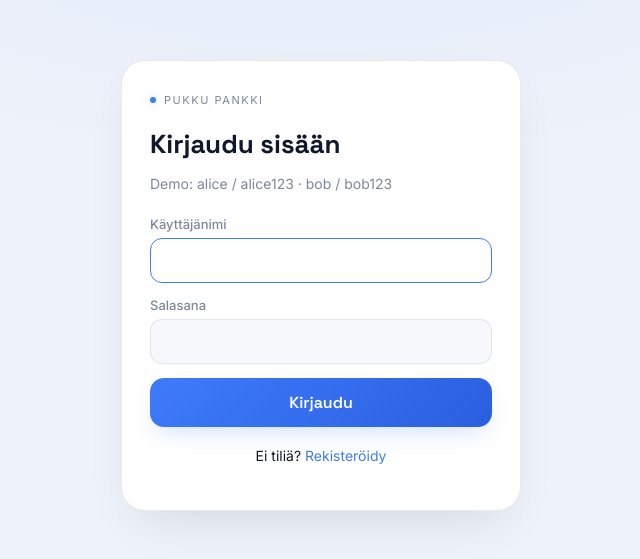
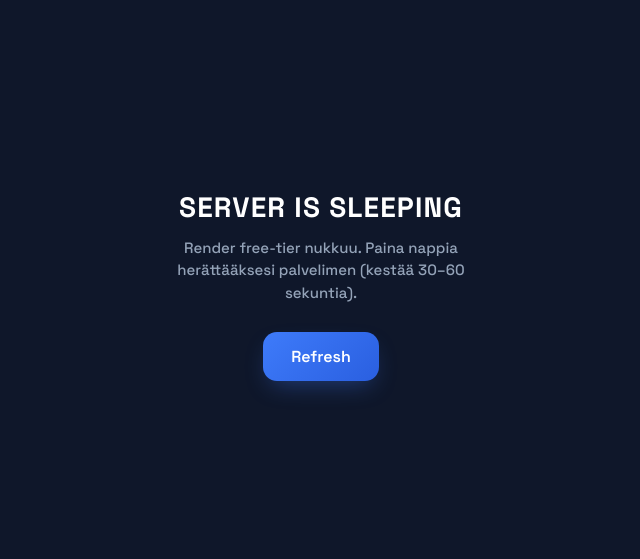
Before and after one commit to pekkakissa710-lab/pukku, a website: page login.html in a window 1280 px wide. Shown: the part 115-674 px from the top of the page, without its empty margins (319-959 px from the left). Drawn offline with Linux system fonts and the light colour scheme; no server answers.

Commit message:
Refactor CSS and implement server sleep overlay
Removed unused CSS variables and added a sleep overlay for server downtime notifications.

```diff
--- a/login.html
+++ b/login.html
@@ -6,7 +6,7 @@
   <title>Kirjaudu — Pukku Pankki</title>
   <link href="https://fonts.googleapis.com/css2?family=Space+Grotesk:wght@500;600;700&family=Inter:wght@400;500;600&display=swap" rel="stylesheet">
   <style>
-    :root{--ink:#EEF2FA;--panel:#fff;--blue:#3E7BFA;--blue-soft:#2A5FE0;--blue-glow:rgba(62,123,250,.28);--line:rgba(16,24,40,.09);--text:#10182B;--muted:#7C879E;--error:#EF4444}
+    :root{--ink:#EEF2FA;--panel:#fff;--blue:#3E7BFA;--blue-soft:#2A5FE0;--blue-glow:rgba(62,123,250,.28);--line:rgba(16,24,40,.09);--text:#10182B;--muted:#7C879E}
     *{box-sizing:border-box}body{margin:0;min-height:100vh;display:flex;align-items:center;justify-content:center;background:radial-gradient(1200px 600px at 50% -10%,rgba(62,123,250,.08),transparent 60%),var(--ink);font-family:Inter,sans-serif;color:var(--text);padding:24px}
     .card{width:100%;max-width:400px;background:var(--panel);border-radius:24px;padding:32px 28px;border:1px solid var(--line);box-shadow:0 20px 50px -20px rgba(16,24,40,.15)}
     .eyebrow{font-size:11px;letter-spacing:.14em;text-transform:uppercase;color:var(--muted);display:flex;align-items:center;gap:8px;margin-bottom:20px}
@@ -17,13 +17,36 @@
     input{width:100%;padding:12px 14px;border:1px solid var(--line);border-radius:12px;font-size:15px;background:#F6F8FC;margin-bottom:14px;font-family:inherit}
     input:focus{outline:none;border-color:var(--blue);background:#fff}
     .btn{width:100%;padding:14px;border:none;border-radius:14px;font-family:'Space Grotesk',sans-serif;font-size:16px;font-weight:600;color:#fff;background:linear-gradient(135deg,var(--blue),var(--blue-soft));cursor:pointer;box-shadow:0 10px 25px -8px var(--blue-glow)}
-    .btn:active{transform:scale(.98)}
     .error{background:rgba(239,68,68,.1);color:#B91C1C;border:1px solid rgba(239,68,68,.25);padding:12px 16px;border-radius:12px;font-size:14px;margin-bottom:16px;display:none}
-    a{color:var(--blue);text-decoration:none}a:hover{text-decoration:underline}
+    a{color:var(--blue);text-decoration:none}
     .footer{text-align:center;margin-top:20px;font-size:14px}
+
+    /* FULL SCREEN SLEEP OVERLAY */
+    #sleepOverlay{
+      position:fixed;inset:0;z-index:9999;
+      background:#0f172a;
+      display:none;flex-direction:column;align-items:center;justify-content:center;
+      color:#fff;text-align:center;padding:32px;
+      font-family:'Space Grotesk',sans-serif;
+    }
+    #sleepOverlay h1{font-size:28px;margin:0 0 12px;letter-spacing:.04em}
+    #sleepOverlay p{color:#94a3b8;font-size:15px;margin:0 0 28px;max-width:320px;line-height:1.5}
+    #sleepOverlay button{
+      padding:14px 28px;border:none;border-radius:14px;
+      background:linear-gradient(135deg,#3E7BFA,#2A5FE0);
+      color:#fff;font-family:'Space Grotesk',sans-serif;font-size:16px;font-weight:600;
+      cursor:pointer;box-shadow:0 10px 25px -8px rgba(62,123,250,.4);
+    }
   </style>
 </head>
 <body>
+  <!-- SLEEP OVERLAY -->
+  <div id="sleepOverlay">
+    <h1>SERVER IS SLEEPING</h1>
+    <p>Render free-tier nukkuu. Paina nappia herättääksesi palvelimen (kestää 30–60 sekuntia).</p>
+    <button id="refreshBtn">Refresh</button>
+  </div>
+
   <div class="card">
     <div class="eyebrow"><span class="dot"></span>Pukku Pankki</div>
     <h1>Kirjaudu sisään</h1>
@@ -38,11 +61,35 @@
     </form>
     <p class="footer">Ei tiliä? <a href="register.html">Rekisteröidy</a></p>
   </div>
+
   <script>
+    const overlay = document.getElementById('sleepOverlay');
+
+    async function checkServer() {
+      try {
+        const res = await fetch('/api/health', { credentials: 'include' });
+        if (res.ok) {
+          overlay.style.display = 'none';
+          return true;
+        }
+      } catch {}
+      overlay.style.display = 'flex';
+      return false;
+    }
+
+    document.getElementById('refreshBtn').onclick = () => {
+      overlay.querySelector('p').textContent = 'Herätetään serveriä… odota 30–60s';
+      fetch('/api/health').catch(()=>{});
+      setTimeout(() => location.reload(), 5000);
+    };
+
+    checkServer();
+
     document.getElementById('form').onsubmit = async (e) => {
       e.preventDefault();
       const error = document.getElementById('error');
       error.style.display = 'none';
+      try {
         const res = await fetch('/api/login', {
           method: 'POST',
           headers: {'Content-Type': 'application/json'},
@@ -58,6 +105,9 @@
           error.textContent = data.error || 'Virhe';
           error.style.display = 'block';
         }
+      } catch {
+        overlay.style.display = 'flex';
+      }
     };
   </script>
 </body>
```
Lines whose indentation alone changed are shown as unchanged.
